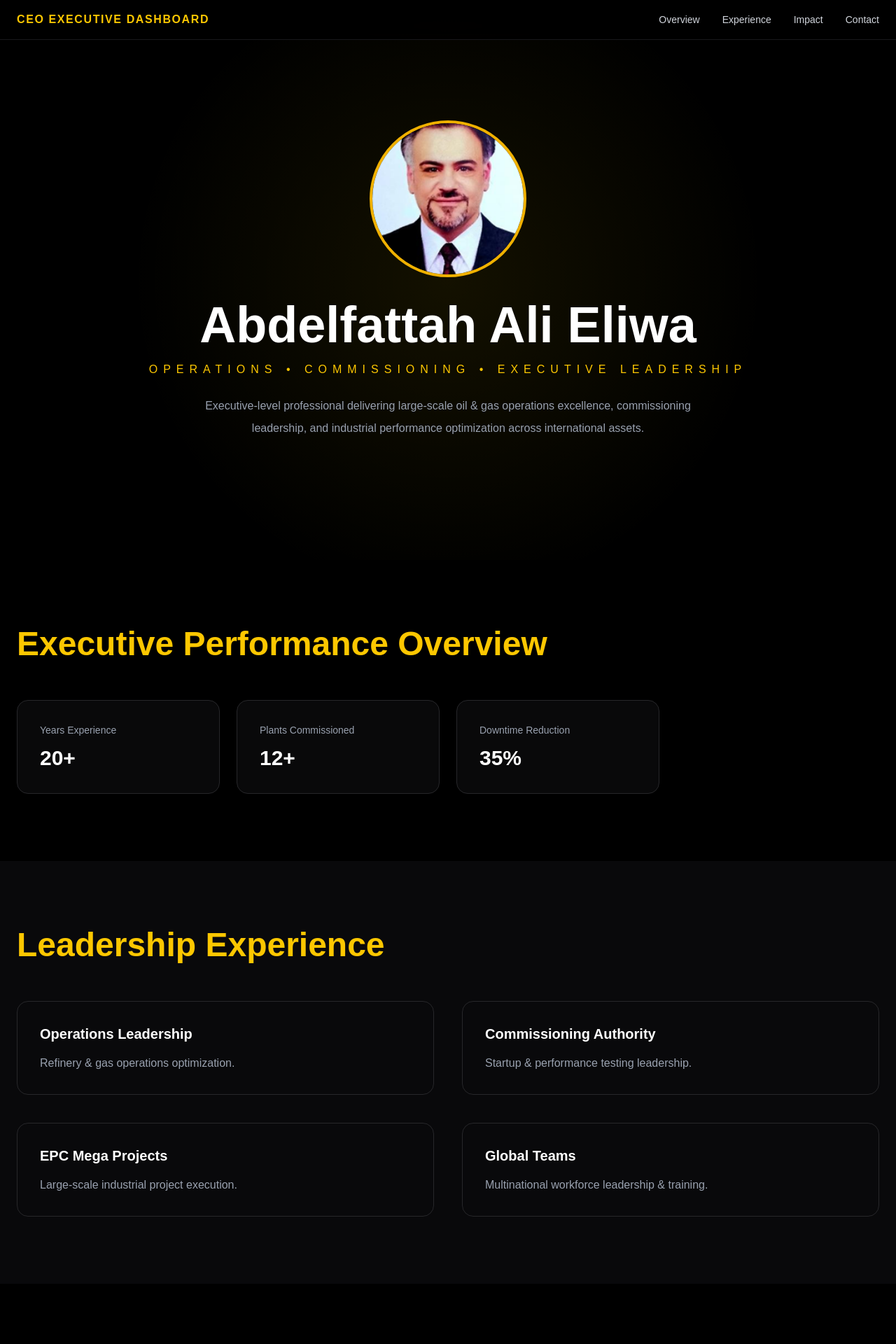
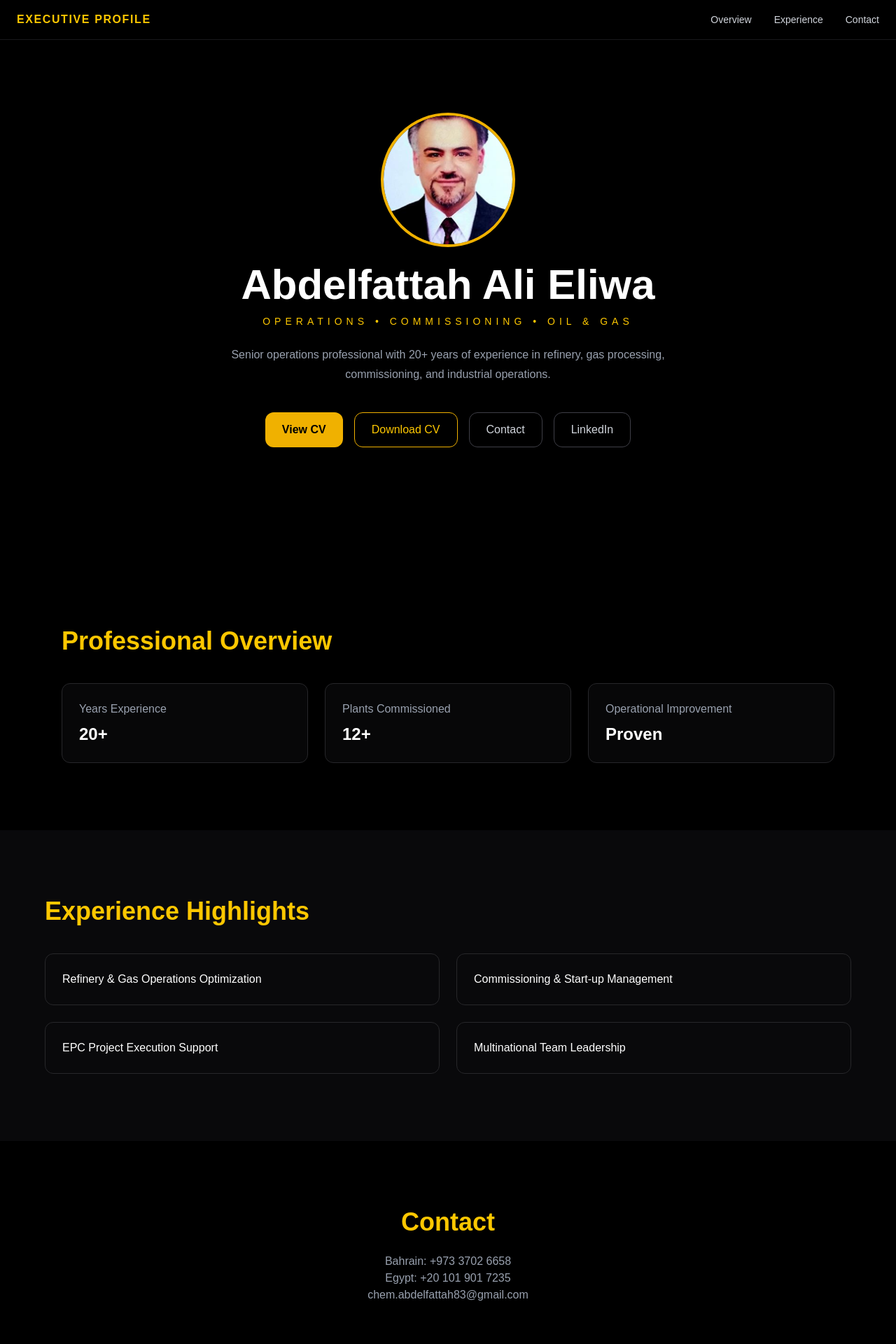
Before and after one commit to chemabdelfattah83/executive-portfolio, a Next.js app: page / in a window 1280 px wide. Shown: the top 1920 px of the page at 70% size. Built offline with nearby package versions, Linux system fonts and the light colour scheme.

Commit message:
final update

```diff
--- a/app/page.tsx
+++ b/app/page.tsx
@@ -1,133 +1,186 @@
 "use client";
 
+import { useState } from "react";
+
 export default function Home() {
+
+  const [showCV, setShowCV] = useState(false);
 
   const kpis = [
     { label: "Years Experience", value: "20+" },
     { label: "Plants Commissioned", value: "12+" },
-    { label: "Downtime Reduction", value: "35%" }
+    { label: "Operational Improvement", value: "Proven" }
   ];
 
   return (
     <main className="bg-black text-white min-h-screen">
 
       {/* NAVBAR */}
-      <header className="fixed top-0 w-full bg-black/70 backdrop-blur-md border-b border-zinc-900 z-50">
+      <header className="fixed top-0 w-full bg-black/80 backdrop-blur-md border-b border-zinc-900 z-50">
         <div className="max-w-7xl mx-auto flex justify-between items-center px-6 py-4">
+
           <h1 className="text-yellow-400 font-bold tracking-widest">
-            CEO EXECUTIVE DASHBOARD
+            EXECUTIVE PROFILE
           </h1>
 
           <nav className="hidden md:flex gap-8 text-sm text-gray-300">
             <a href="#overview">Overview</a>
             <a href="#experience">Experience</a>
-            <a href="#impact">Impact</a>
             <a href="#contact">Contact</a>
           </nav>
+
         </div>
       </header>
 
       {/* HERO */}
-      <section className="min-h-screen flex items-center justify-center text-center px-6 relative">
-        <div className="absolute inset-0 bg-[radial-gradient(circle_at_center,rgba(255,215,0,0.08),transparent_60%)]" />
+      <section id="overview" className="min-h-screen flex items-center justify-center text-center px-6">
 
-        <div className="relative z-10">
+        <div>
 
           <img
             src="/profile.jpg"
-            alt="Executive"
-            className="w-56 h-56 rounded-full mx-auto border-4 border-yellow-500 object-cover"
+            alt="Profile"
+            className="w-48 h-48 rounded-full mx-auto border-4 border-yellow-500 object-cover"
           />
 
-          <h1 className="text-5xl md:text-7xl font-bold mt-8">
+          <h1 className="text-4xl md:text-6xl font-bold mt-6">
             Abdelfattah Ali Eliwa
           </h1>
 
-          <p className="text-yellow-400 tracking-[8px] mt-4 uppercase">
-            Operations • Commissioning • Executive Leadership
+          <p className="text-yellow-400 mt-3 tracking-[6px] uppercase text-sm">
+            Operations • Commissioning • Oil & Gas
           </p>
 
-          <p className="max-w-3xl mx-auto text-gray-400 mt-6 leading-8">
-            Executive-level professional delivering large-scale oil & gas
-            operations excellence, commissioning leadership, and industrial
-            performance optimization across international assets.
+          <p className="max-w-2xl mx-auto text-gray-400 mt-6 leading-7">
+            Senior operations professional with 20+ years of experience in refinery,
+            gas processing, commissioning, and industrial operations.
           </p>
+
+          {/* ACTION PANEL (REALISTIC) */}
+          <div className="mt-10 flex flex-wrap gap-4 justify-center">
+
+            <button
+              onClick={() => setShowCV(true)}
+              className="px-6 py-3 bg-yellow-500 text-black rounded-xl font-semibold"
+            >
+              View CV
+            </button>
+
+            <a
+              href="/cv.pdf"
+              download
+              className="px-6 py-3 border border-yellow-500 text-yellow-400 rounded-xl"
+            >
+              Download CV
+            </a>
+
+            <a
+              href="mailto:chem.abdelfattah83@gmail.com"
+              className="px-6 py-3 border border-zinc-700 rounded-xl text-gray-300"
+            >
+              Contact
+            </a>
+
+            <a
+              href="https://linkedin.com"
+              target="_blank"
+              className="px-6 py-3 border border-zinc-700 rounded-xl text-gray-300"
+            >
+              LinkedIn
+            </a>
+
+          </div>
+
         </div>
       </section>
 
-      {/* KPI DASHBOARD */}
-      <section id="experience" className="px-6 py-24 max-w-7xl mx-auto">
+      {/* KPI SECTION */}
+      <section id="experience" className="px-6 py-24 max-w-6xl mx-auto">
 
-        <h2 className="text-3xl md:text-5xl font-bold text-yellow-400 mb-14">
-          Executive Performance Overview
+        <h2 className="text-3xl md:text-4xl font-bold text-yellow-400 mb-10">
+          Professional Overview
         </h2>
 
-        <div className="grid md:grid-cols-4 gap-6">
+        <div className="grid md:grid-cols-3 gap-6">
+
           {kpis.map((k, i) => (
-            <div key={i} className="border border-zinc-800 p-8 rounded-2xl bg-zinc-900/40 hover:border-yellow-500 transition">
-              <p className="text-gray-400 text-sm">{k.label}</p>
-              <h3 className="text-3xl font-bold mt-3 text-white">
-                {k.value}
-              </h3>
+            <div
+              key={i}
+              className="p-6 border border-zinc-800 rounded-xl bg-zinc-900/30"
+            >
+              <p className="text-gray-400">{k.label}</p>
+              <h3 className="text-2xl font-bold mt-2">{k.value}</h3>
             </div>
           ))}
+
         </div>
       </section>
 
       {/* EXPERIENCE */}
-      <section className="bg-zinc-950 py-24 px-6">
-        <div className="max-w-7xl mx-auto">
+      <section className="bg-zinc-950 px-6 py-24">
 
-          <h2 className="text-3xl md:text-5xl font-bold text-yellow-400 mb-14">
-            Leadership Experience
+        <div className="max-w-6xl mx-auto">
+
+          <h2 className="text-3xl md:text-4xl font-bold text-yellow-400 mb-10">
+            Experience Highlights
           </h2>
 
-          <div className="grid md:grid-cols-2 gap-10">
+          <div className="grid md:grid-cols-2 gap-6">
+
             {[
-              { t: "Operations Leadership", d: "Refinery & gas operations optimization." },
-              { t: "Commissioning Authority", d: "Startup & performance testing leadership." },
-              { t: "EPC Mega Projects", d: "Large-scale industrial project execution." },
-              { t: "Global Teams", d: "Multinational workforce leadership & training." }
-            ].map((i, idx) => (
-              <div key={idx} className="p-8 rounded-2xl border border-zinc-800 hover:border-yellow-500 transition">
-                <h3 className="text-xl font-semibold">{i.t}</h3>
-                <p className="text-gray-400 mt-4">{i.d}</p>
+              "Refinery & Gas Operations Optimization",
+              "Commissioning & Start-up Management",
+              "EPC Project Execution Support",
+              "Multinational Team Leadership"
+            ].map((item, i) => (
+              <div
+                key={i}
+                className="p-6 border border-zinc-800 rounded-xl"
+              >
+                {item}
               </div>
             ))}
+
           </div>
+
         </div>
       </section>
 
-      {/* GLOBAL IMPACT */}
-      <section id="impact" className="py-24 px-6 text-center">
-        <h2 className="text-3xl md:text-5xl font-bold text-yellow-400 mb-10">
-          Global Industrial Impact
+      {/* CONTACT */}
+      <section id="contact" className="px-6 py-24 text-center">
+
+        <h2 className="text-3xl md:text-4xl font-bold text-yellow-400 mb-6">
+          Contact
         </h2>
 
-        <p className="max-w-4xl mx-auto text-gray-400 leading-9">
-          Delivered measurable improvements in operational reliability,
-          safety performance, and production efficiency across multiple
-          international oil & gas facilities.
-        </p>
+        <p className="text-gray-400">Bahrain: +973 3702 6658</p>
+        <p className="text-gray-400">Egypt: +20 101 901 7235</p>
+        <p className="text-gray-400">chem.abdelfattah83@gmail.com</p>
+
       </section>
 
-      {/* CONTACT */}
-      <section id="contact" className="bg-zinc-950 py-24 text-center px-6">
+      {/* CV VIEWER MODAL */}
+      {showCV && (
+        <div className="fixed inset-0 bg-black/80 flex items-center justify-center z-50 p-4">
 
-        <h2 className="text-3xl md:text-5xl font-bold text-yellow-400 mb-10">
-          Contact ME
-        </h2>
+          <div className="bg-white w-full max-w-5xl h-[90vh] rounded-xl relative overflow-hidden">
 
-        <div className="text-gray-300 space-y-3">
-          <p>Bahrain: +973 3702 6658</p>
-          <p>Egypt: +20 101 901 7235</p>
-          <p>chem.abdelfattah83@gmail.com</p>
+            <button
+              onClick={() => setShowCV(false)}
+              className="absolute top-3 right-4 text-black font-bold text-xl"
+            >
+              ✕
+            </button>
+
+            <iframe
+              src="/cv.pdf"
+              className="w-full h-full"
+            />
+
+          </div>
+
         </div>
-
-        <p className="text-gray-600 mt-10 text-sm">
-          © Executive Command Dashboard
-        </p>
-      </section>
+      )}
 
     </main>
   );
```
